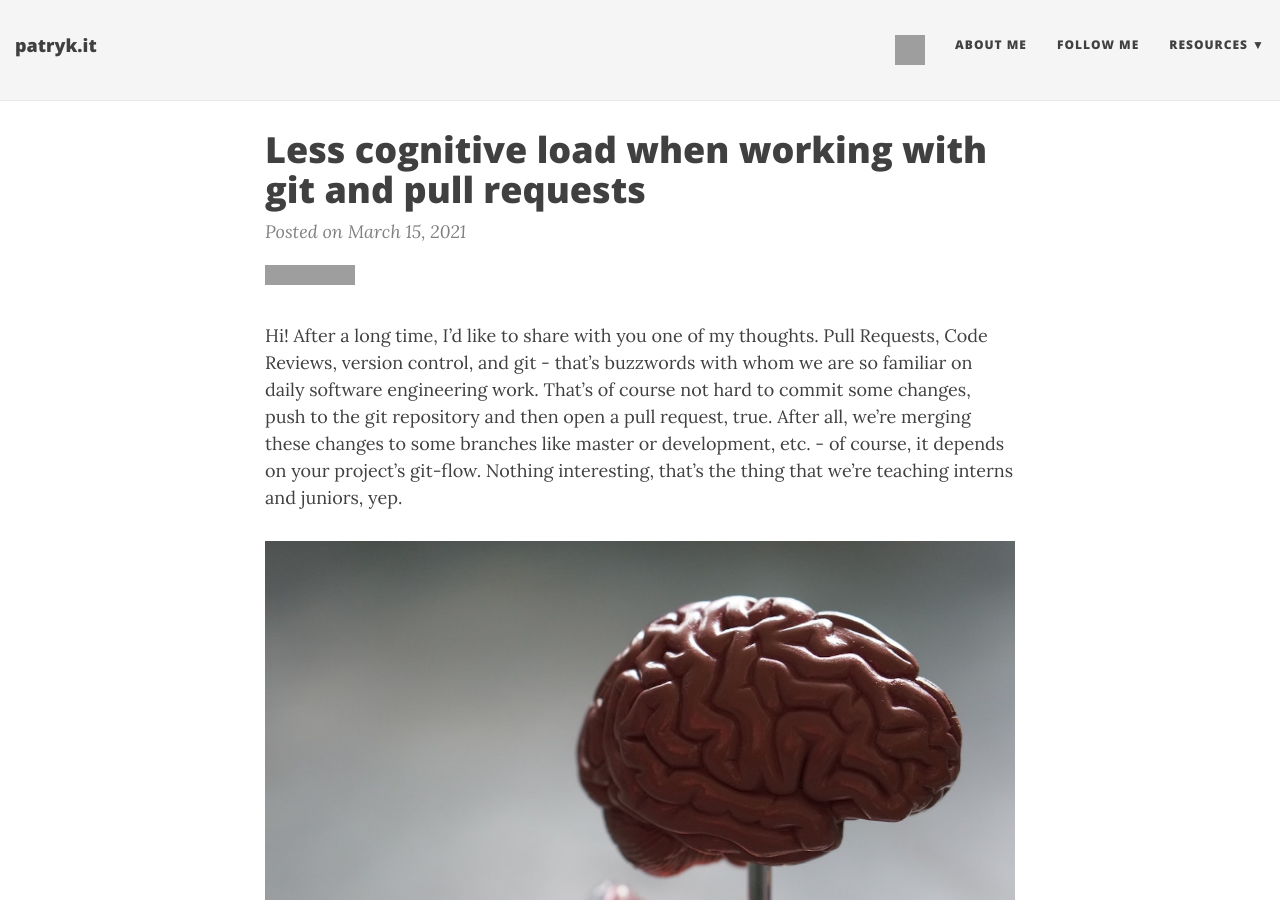
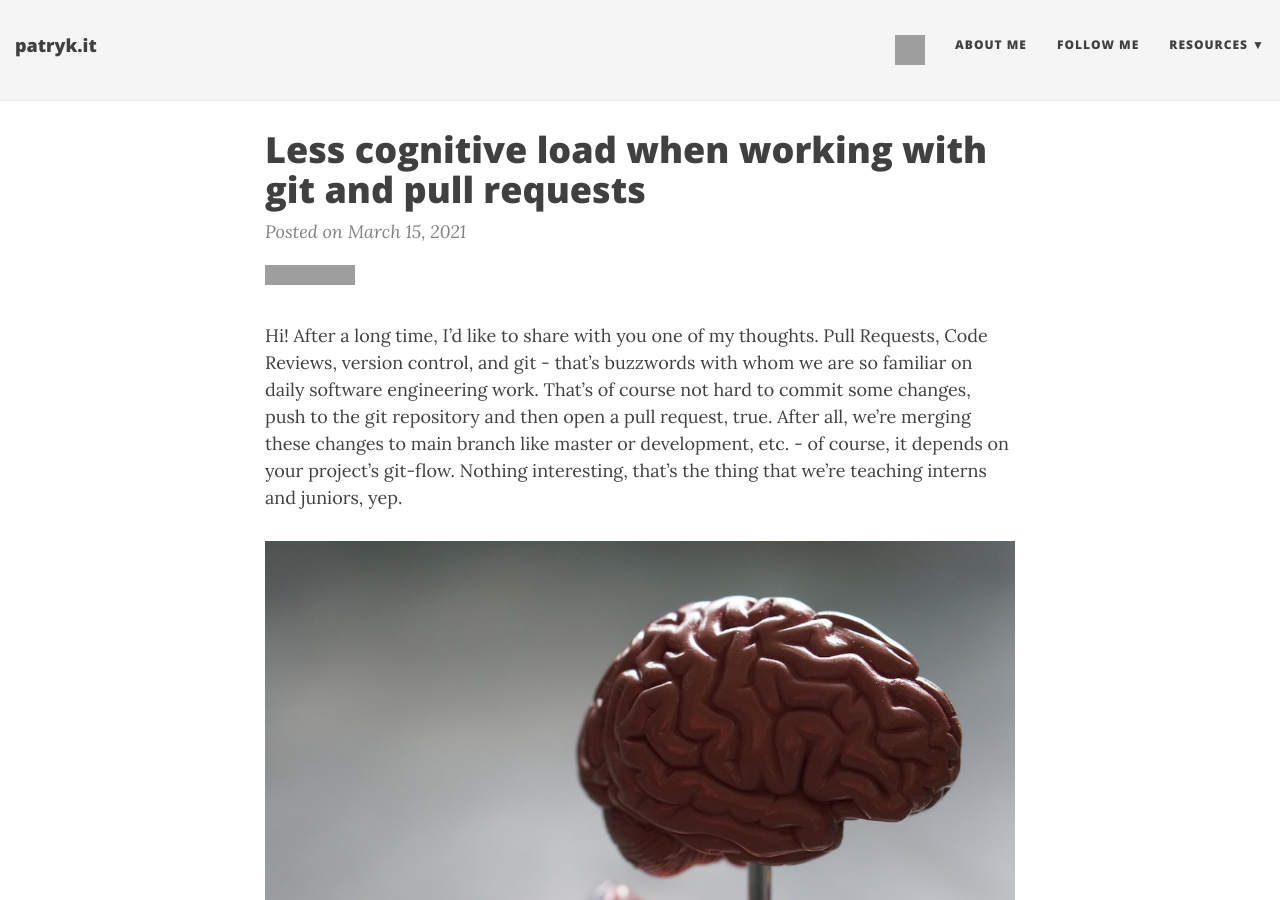
Before and after one commit to patrykwozinski/patrykwozinski.github.io, a Jekyll site: the page built from _posts/2021-03-15-developer-experience-and-working-with-git-and-pull-requests.md, in a window 1280 px wide and 900 px high. Built offline with Jekyll 4.4.1, drawn with Linux system fonts in a browser that asks for light colours; nearby versions of some CDN libraries; comment, search, counter and statistics services are not loaded; grey boxes are pictures that could not be loaded.

Commit message:
main branch name

```diff
--- a/_posts/2021-03-15-developer-experience-and-working-with-git-and-pull-requests.md
+++ b/_posts/2021-03-15-developer-experience-and-working-with-git-and-pull-requests.md
@@ -8,7 +8,7 @@ comments: true
 share-img: "/img/blog/dx-and-working-with-git-small.jpg"
 ---
 
-Hi! After a long time, I'd like to share with you one of my thoughts. Pull Requests, Code Reviews, version control, and git - that's buzzwords with whom we are so familiar on daily software engineering work. That's of course not hard to commit some changes, push to the git repository and then open a pull request, true. After all, we're merging these changes to some branches like master or development, etc. - of course, it depends on your project's git-flow. Nothing interesting, that's the thing that we're teaching interns and juniors, yep.
+Hi! After a long time, I'd like to share with you one of my thoughts. Pull Requests, Code Reviews, version control, and git - that's buzzwords with whom we are so familiar on daily software engineering work. That's of course not hard to commit some changes, push to the git repository and then open a pull request, true. After all, we're merging these changes to main branch like master or development, etc. - of course, it depends on your project's git-flow. Nothing interesting, that's the thing that we're teaching interns and juniors, yep.
 
 <p align="center">
     <img src="/img/blog/dx-and-working-with-git.jpg" alt="Cognitive load when working with git"/>
```
